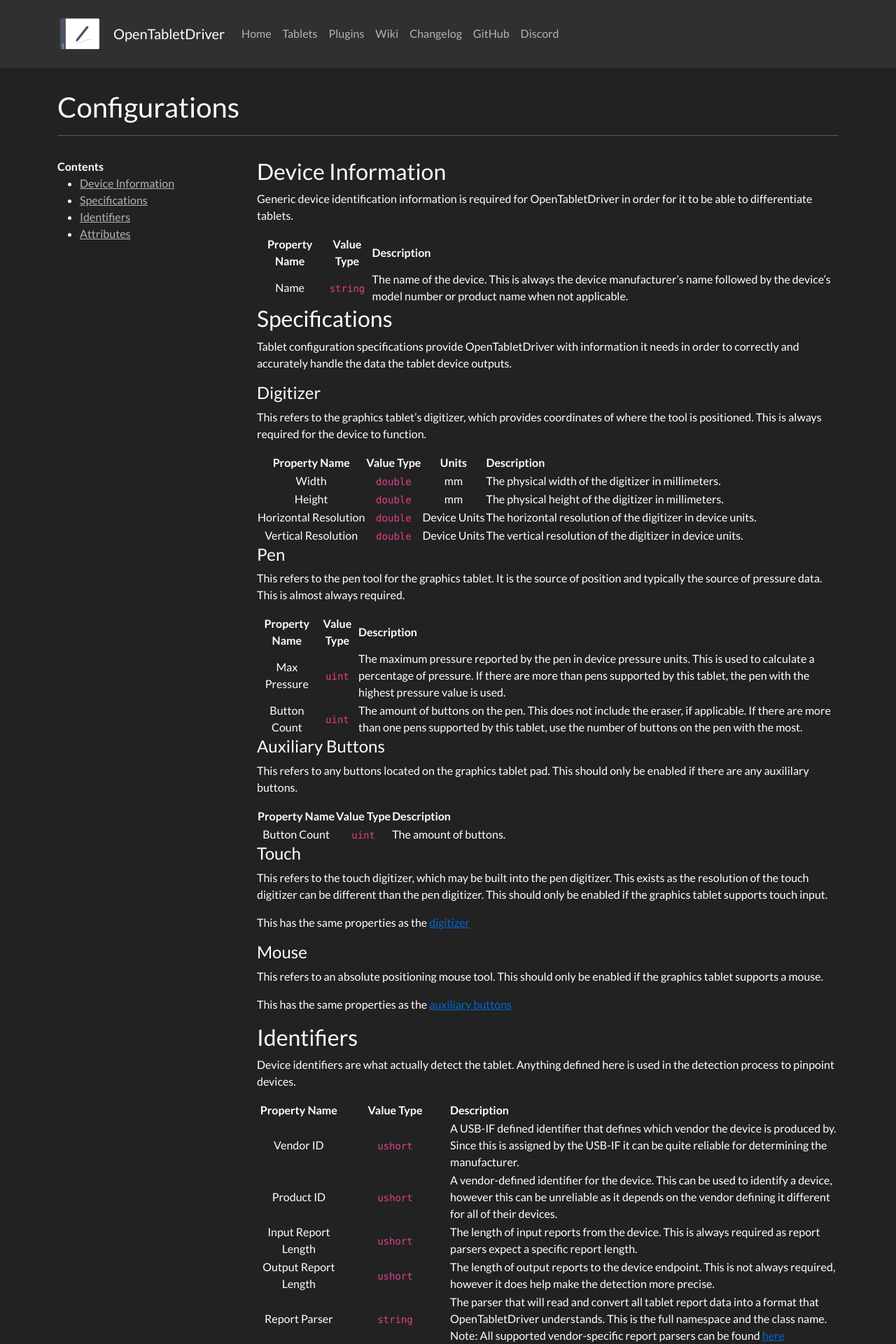
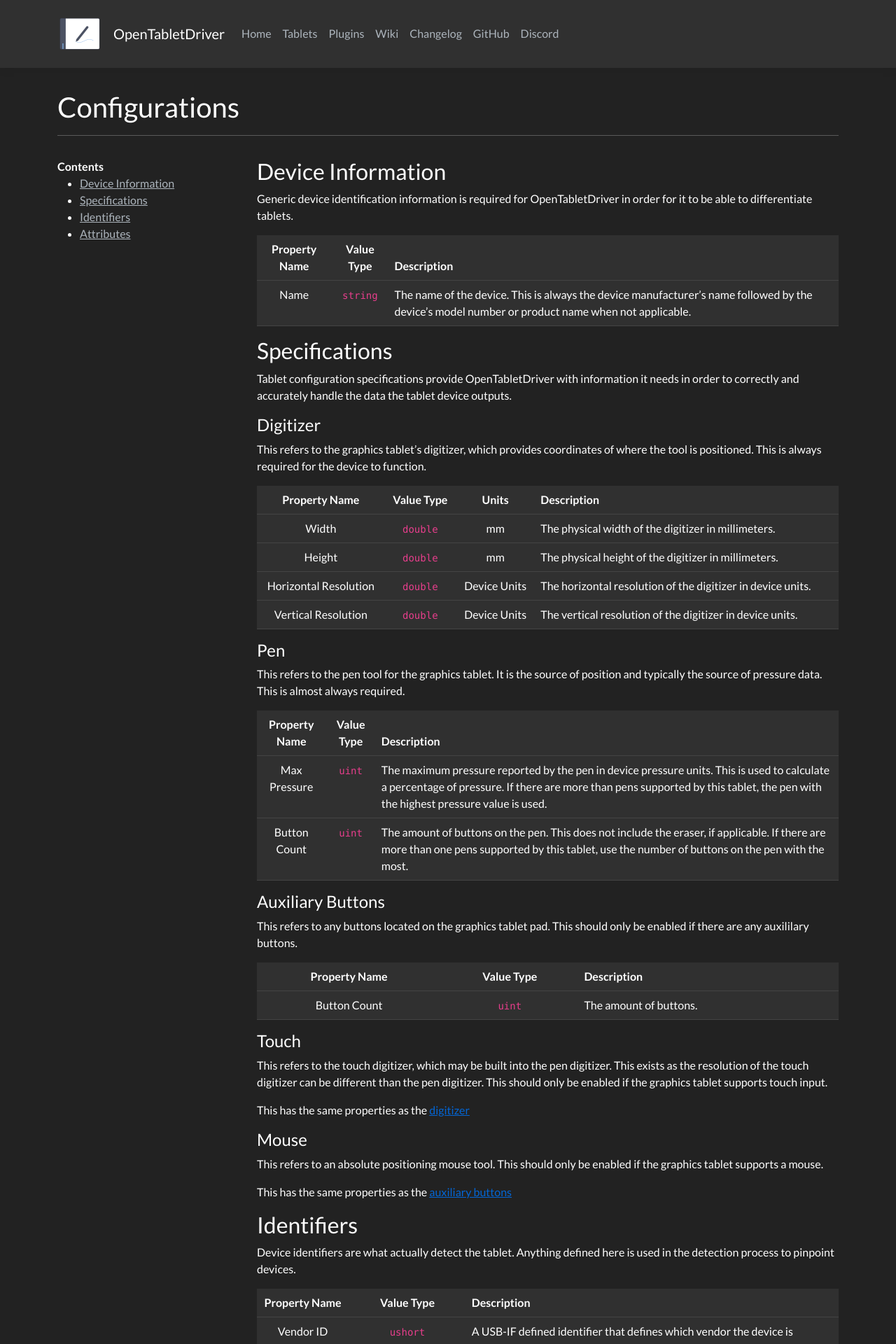
Before and after one commit to OpenTabletDriver/opentabletdriver.github.io, a Jekyll site: the page built from _wiki/Development/Configurations.md, in a window 1280 px wide. Shown: the top 1920 px of the page at 70% size. Built offline with Jekyll 4.4.1, drawn with Linux system fonts in a browser that asks for light colours; nearby versions of some CDN libraries; the table of contents is made by our own code.

Commit message:
Wiki/Dev/Configurations: Fix tables
(and update TODO)

```diff
--- a/_wiki/Development/Configurations.md
+++ b/_wiki/Development/Configurations.md
@@ -7,6 +7,7 @@ title: Configurations
 Generic device identification information is required for OpenTabletDriver in order for it to be able to differentiate
 tablets.
 
+{:.table}
 |  Property Name   |   Value Type   | Description                                                                                                                                      |
 |:----------------:|:--------------:|:-------------------------------------------------------------------------------------------------------------------------------------------------|
 |       Name       |    `string`    | The name of the device. This is always the device manufacturer's name followed by the device's model number or product name when not applicable. |
@@ -21,6 +22,7 @@ accurately handle the data the tablet device outputs.
 This refers to the graphics tablet's digitizer, which provides coordinates of where the tool is positioned. This is
 always required for the device to function.
 
+{:.table}
 |     Property Name     | Value Type |    Units     | Description                                                 |
 |:---------------------:|:----------:|:------------:|:------------------------------------------------------------|
 |         Width         |  `double`  |      mm      | The physical width of the digitizer in millimeters.         |
@@ -33,6 +35,7 @@ always required for the device to function.
 This refers to the pen tool for the graphics tablet. It is the source of position and typically the source of pressure
 data. This is almost always required.
 
+{:.table}
 |  Property Name  | Value Type | Description                                                                                                                                                                                                                   |
 |:---------------:|:----------:|:------------------------------------------------------------------------------------------------------------------------------------------------------------------------------------------------------------------------------|
 |  Max Pressure   |   `uint`   | The maximum pressure reported by the pen in device pressure units. This is used to calculate a percentage of pressure. If there are more than pens supported by this tablet, the pen with the highest pressure value is used. |
@@ -43,6 +46,7 @@ data. This is almost always required.
 This refers to any buttons located on the graphics tablet pad. This should only be enabled if there are any auxililary
 buttons.
 
+{:.table}
 | Property Name | Value Type  | Description            |
 |:-------------:|:-----------:|:-----------------------|
 | Button Count  |   `uint`    | The amount of buttons. |
@@ -66,6 +70,7 @@ This has the same properties as the [auxiliary buttons](#auxiliary-buttons)
 Device identifiers are what actually detect the tablet. Anything defined here is used in the detection process to
 pinpoint devices.
 
+{:.table}
 |         Property Name         |         Value Type         | Description                                                                                                                                                                                                                                                                                                                                 |
 |:-----------------------------:|:--------------------------:|:--------------------------------------------------------------------------------------------------------------------------------------------------------------------------------------------------------------------------------------------------------------------------------------------------------------------------------------------|
 |           Vendor ID           |          `ushort`          | A USB-IF defined identifier that defines which vendor the device is produced by. Since this is assigned by the USB-IF it can be quite reliable for determining the manufacturer.                                                                                                                                                            |
```
Also changed, not shown: TODO.md (+2 -0 lines).
